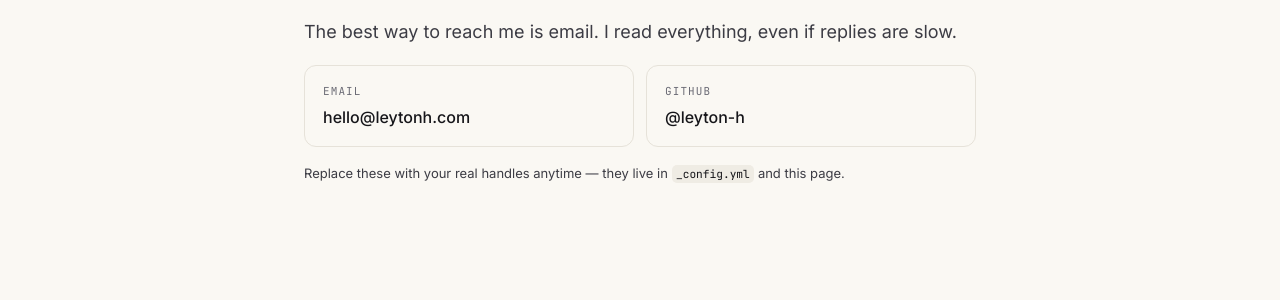
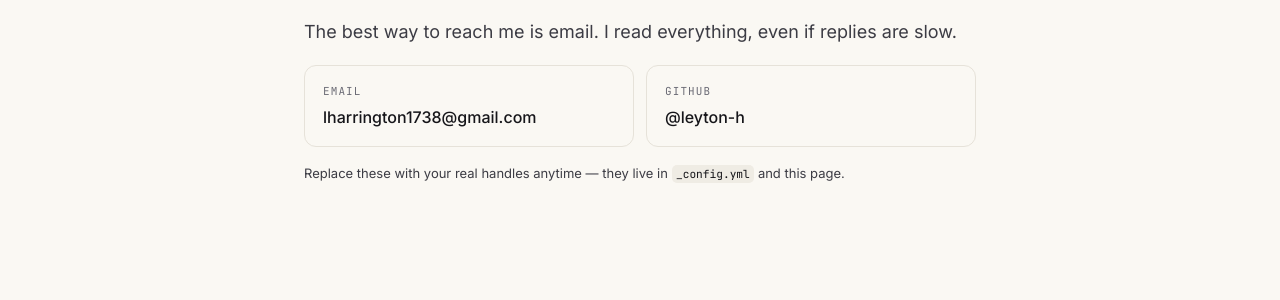
Before and after one commit to leyton-h/personal-site, a Jekyll site: the page built from about.md, in a window 1280 px wide and 900 px high, scrolled down 639 px. Shown: the part 436-736 px from the top of the window. Built offline with Jekyll 4.4.1, drawn with Linux system fonts in a browser that asks for light colours.

Commit message:
Wire in real contact email
Co-Authored-By: Claude Opus 4.8 <noreply@anthropic.com>

```diff
--- a/_config.yml
+++ b/_config.yml
@@ -5,7 +5,7 @@ description: >-
   Personal site of Leyton — notes on building, medicine, and the things
   worth paying attention to.
 author: Leyton
-email: hello@leytonh.com
+email: lharrington1738@gmail.com
 url: "https://leytonh.com"
 baseurl: ""
 
--- a/about.md
+++ b/about.md
@@ -34,9 +34,9 @@ on the [blog](/blog/).
 The best way to reach me is email. I read everything, even if replies are slow.
 
 <div class="contact-card">
-  <a class="contact-item" href="mailto:hello@leytonh.com">
+  <a class="contact-item" href="mailto:lharrington1738@gmail.com">
     <span class="contact-label">Email</span>
-    <span class="contact-value">hello@leytonh.com</span>
+    <span class="contact-value">lharrington1738@gmail.com</span>
   </a>
   <a class="contact-item" href="https://github.com/leyton-h">
     <span class="contact-label">GitHub</span>
```
